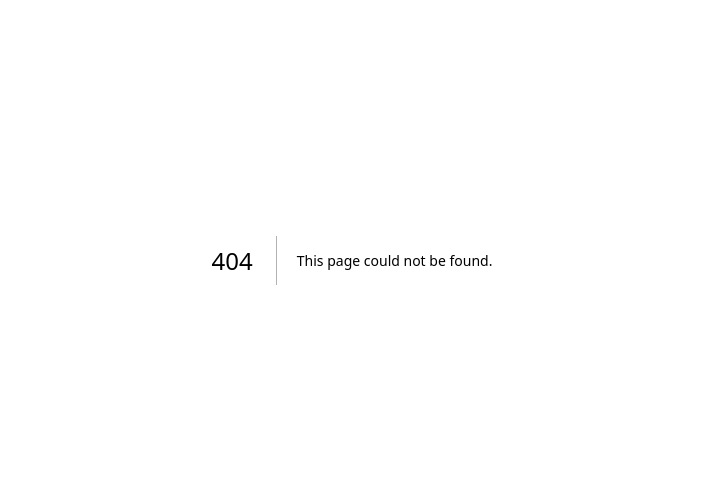
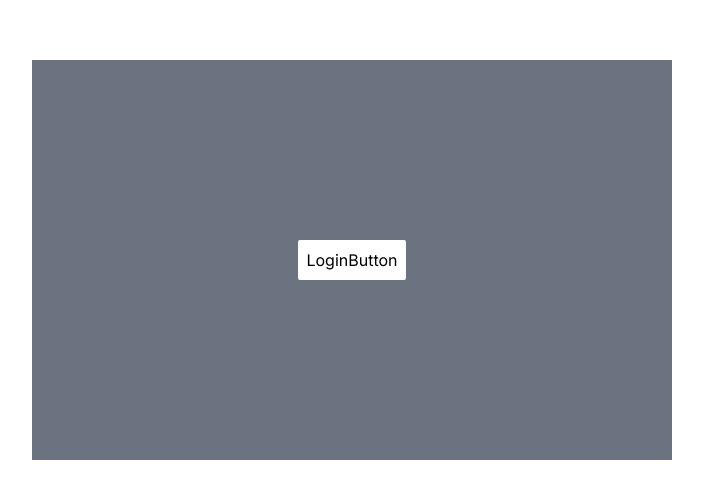
Before and after one commit to Omegapoint/Next.js-101, a Next.js app: page /login in a window 1280 px wide. Before the commit this address had no page. Shown: the part 140-638 px from the top of the page, without its empty margins (288-991 px from the left). Built offline with nearby package versions, Linux system fonts and the light colour scheme.

Commit message:
Fake login redirect failar

```diff
--- /dev/null
+++ b/src/app/(unauthenticated)/layout.tsx
@@ -0,0 +1,18 @@
+import type { Metadata } from "next";
+
+export const metadata: Metadata = {
+  title: "Login",
+  description: "Generated by create next app",
+};
+
+export default function LoginLayout({
+  children,
+}: Readonly<{
+  children: React.ReactNode;
+}>) {
+  return (
+    <div className="flex items-center justify-center h-full">
+      <div className="bg-gray-500 w-1/2 h-1/2">{children}</div>
+    </div>
+  );
+}
--- /dev/null
+++ b/src/app/(unauthenticated)/login/page.tsx
@@ -0,0 +1,12 @@
+import { LoginButton } from "@/components/LoginButton";
+import React from "react";
+
+const LoginPage = () => {
+  return (
+    <div className="flex justify-center items-center h-full">
+      <LoginButton />
+    </div>
+  );
+};
+
+export default LoginPage;
--- /dev/null
+++ b/src/app/api/login/route.ts
@@ -0,0 +1,11 @@
+import { NextResponse } from "next/server";
+
+export async function POST(request: Request) {
+  const headers = new Headers({});
+
+  const response = NextResponse.redirect("http://localhost:3000/", {
+    status: 302,
+  });
+
+  return response;
+}
--- a/src/app/globals.css
+++ b/src/app/globals.css
@@ -2,32 +2,7 @@
 @tailwind components;
 @tailwind utilities;
 
-:root {
-  --foreground-rgb: 0, 0, 0;
-  --background-start-rgb: 214, 219, 220;
-  --background-end-rgb: 255, 255, 255;
+body {
+  height: 100vh;
+  overflow: auto;
 }
-
-@media (prefers-color-scheme: dark) {
-  :root {
-    --foreground-rgb: 255, 255, 255;
-    --background-start-rgb: 0, 0, 0;
-    --background-end-rgb: 0, 0, 0;
-  }
-}
-
-body {
-  color: rgb(var(--foreground-rgb));
-  background: linear-gradient(
-      to bottom,
-      transparent,
-      rgb(var(--background-end-rgb))
-    )
-    rgb(var(--background-start-rgb));
-}
-
-@layer utilities {
-  .text-balance {
-    text-wrap: balance;
-  }
-}
--- /dev/null
+++ b/src/components/LoginButton.tsx
@@ -0,0 +1,16 @@
+"use client";
+import { redirect } from "next/navigation";
+import React, { MouseEventHandler } from "react";
+
+export const LoginButton = () => {
+  const handleLoginClick: MouseEventHandler<HTMLButtonElement> = async (e) => {
+    const res = await fetch("/api/login", { method: "POST" });
+    console.log(res);
+    if (res.ok) redirect("/");
+  };
+  return (
+    <button className="p-2 rounded-sm bg-white" onClick={handleLoginClick}>
+      LoginButton
+    </button>
+  );
+};
--- a/tailwind.config.ts
+++ b/tailwind.config.ts
@@ -2,7 +2,6 @@ import type { Config } from "tailwindcss";
 
 const config: Config = {
   content: [
-    "./src/pages/**/*.{js,ts,jsx,tsx,mdx}",
     "./src/components/**/*.{js,ts,jsx,tsx,mdx}",
     "./src/app/**/*.{js,ts,jsx,tsx,mdx}",
   ],
```
Also changed, not shown: src/app/(authenticated)/page.tsx (renamed from src/app/page.tsx), src/app/api/todos/route.ts (added).
